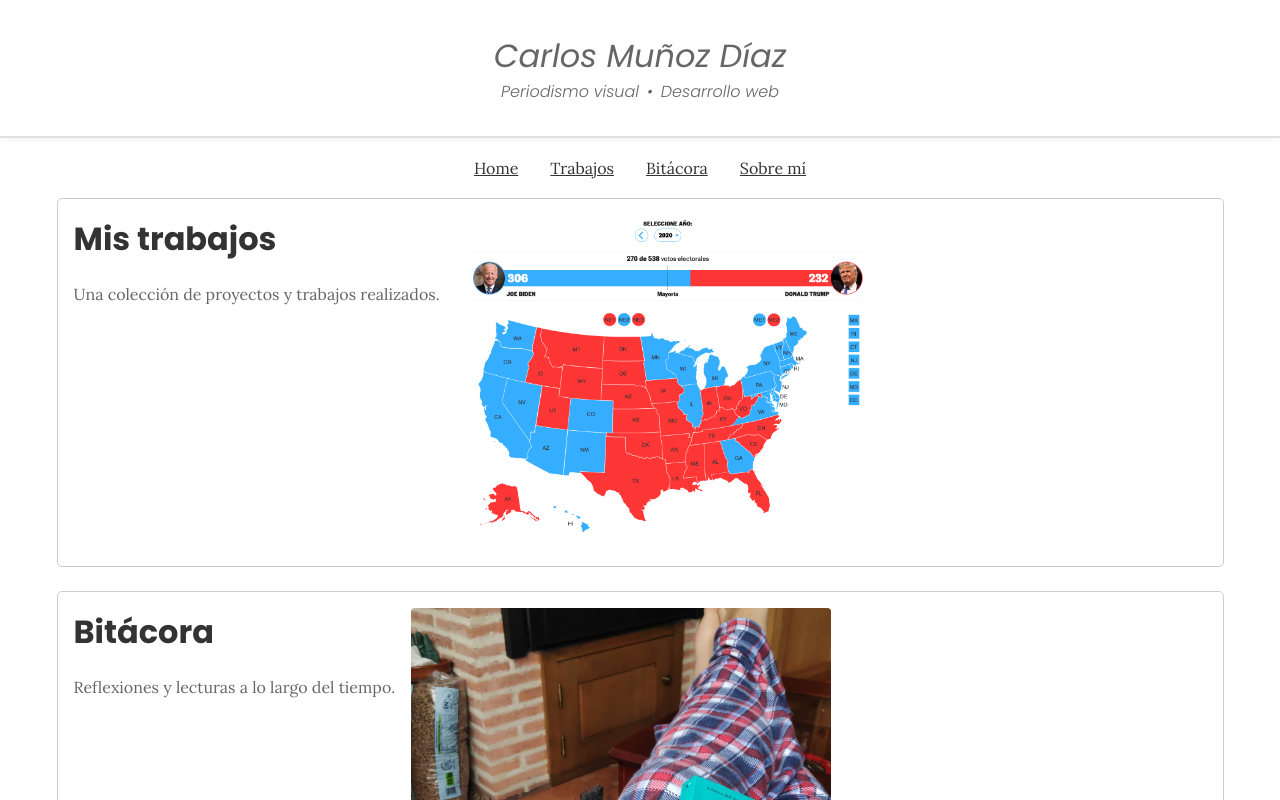
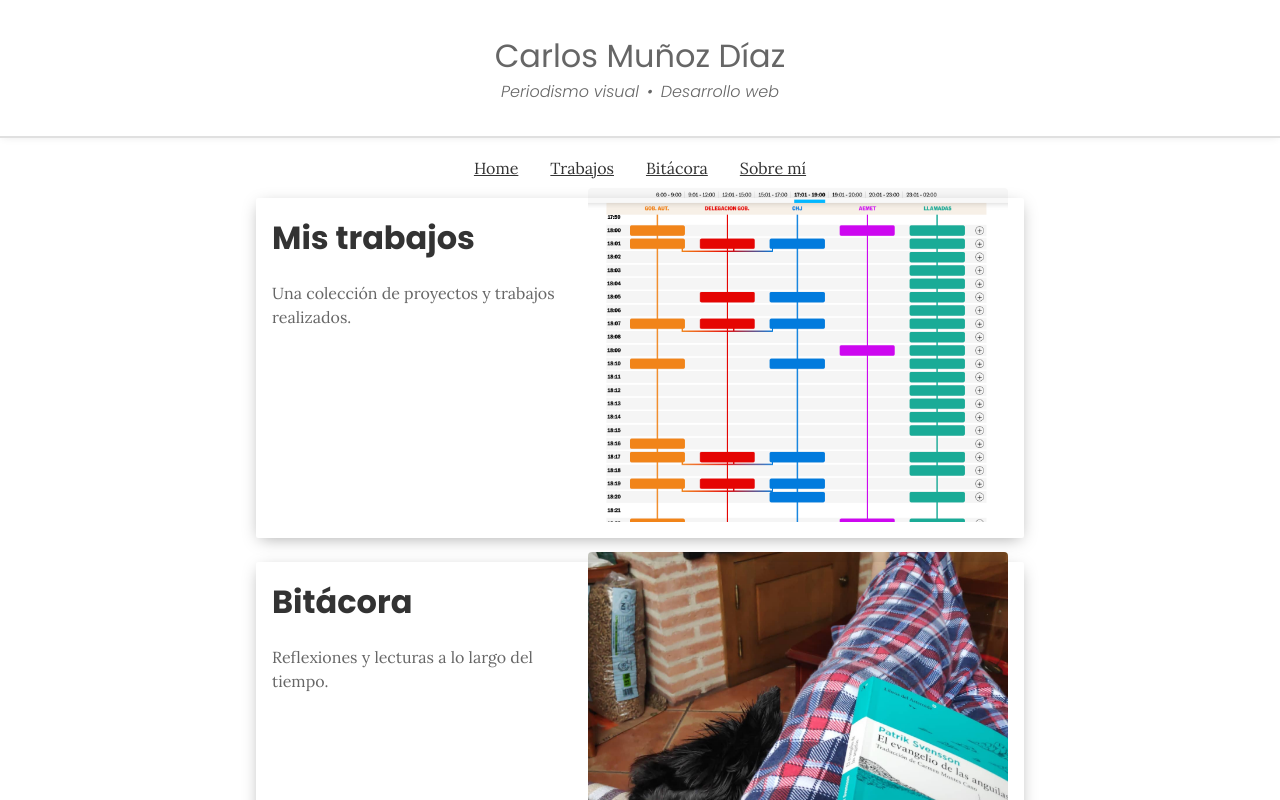
Before and after one commit to CarlosMunozDiaz/carlosmunozdiaz.github.io, a SvelteKit app: page / in a window 1280 px wide. Shown: the top 800 px of the page. Built offline with nearby package versions, Linux system fonts and the light colour scheme.

Commit message:
Ejemplo de favicon

```diff
--- a/src/app.html
+++ b/src/app.html
@@ -3,7 +3,9 @@
 	<head>
 		<meta charset="utf-8" />
 		<meta name="viewport" content="width=device-width, initial-scale=1" />
+		<link rel="icon" href="/media/instagram_5.jpeg" />
 		%sveltekit.head%
+		<meta property="og:image" content="/media/instagram_5.jpeg" />
 	</head>
 	<body data-sveltekit-preload-data="hover">
 		<main class="container">%sveltekit.body%</main>
--- a/src/routes/+page.svelte
+++ b/src/routes/+page.svelte
@@ -54,16 +54,22 @@
         opacity: 1;
         transform: translateY(0);
     }
+
+    @medin (min-width: 768px) {
+        .card-animate {
+            margin-bottom: 3rem;
+        }
+    }
 </style>
 
 <div class="content" view-transition-name="page">
     <div bind:this={card0} class="card-animate" class:visible={isVisible[0]}>
-        <HomeCard href="{base}/works" title="Mis trabajos" description="Una colección de proyectos y trabajos realizados." image="{base}/media/elpais_1.png"/>
+        <HomeCard href="{base}/works" title="Mis trabajos" description="Una colección de proyectos y trabajos realizados." image="{base}/media/elpais_2.png"/>
     </div>
     <div bind:this={card1} class="card-animate" class:visible={isVisible[1]}>
         <HomeCard href="{base}/bitacora" title="Bitácora" description="Reflexiones y lecturas a lo largo del tiempo." image="{base}/media/instagram_4.jpg"/>
     </div>
     <div bind:this={card2} class="card-animate" class:visible={isVisible[2]}>
-        <HomeCard href="{base}/about-me" title="Sobre mí" description="Conoce más sobre mi recorrido laboral." image="{base}/media/instagram_3.jpg"/>
+        <HomeCard href="{base}/about-me" title="Sobre mí" description="Mi recorrido laboral." image="{base}/media/instagram_3.jpg"/>
     </div>
 </div>
--- a/src/routes/components/Header.svelte
+++ b/src/routes/components/Header.svelte
@@ -19,6 +19,7 @@
         display: block;
         font-size: 2rem;
         font-weight: 400;
+        font-style: normal;
     }
 
     .h_titles {
--- a/src/routes/components/HomeCard.svelte
+++ b/src/routes/components/HomeCard.svelte
@@ -14,15 +14,19 @@
 
     box-sizing: border-box;
     padding: 1rem;
-    border: 1px solid #ccc;
-    border-radius: 5px;
+    box-shadow: 0 4px 16px -4px rgba(0, 0, 0, 0.35);
+    border-radius: 2px;
 
     text-decoration: none;
     color: inherit;
+
+    width: 100%;
+    max-width: 768px;
+    margin: 0 auto;
   }
 
   a.home-card:hover {
-    background-color: #f0f0f0;
+    box-shadow: 0 8px 32px -8px rgba(0, 0, 0, 0.25);
   }
 
   .hc_text h2 {
@@ -35,14 +39,19 @@
     border-radius: 4px;
 
     mix-blend-mode: multiply;
+
+    aspect-ratio: 420 / 334;
+    object-fit: cover;
   }
 
   @media (min-width: 768px) {
     a.home-card {
       flex-direction: row;
+      height: 340px;
     }
     .hc_image {
       max-width: 420px;
+      align-self: flex-end;
     }
   }
 </style>
```
Also changed, not shown: static/media/elpais_2.png (added), static/media/instagram_5.jpeg (added).
